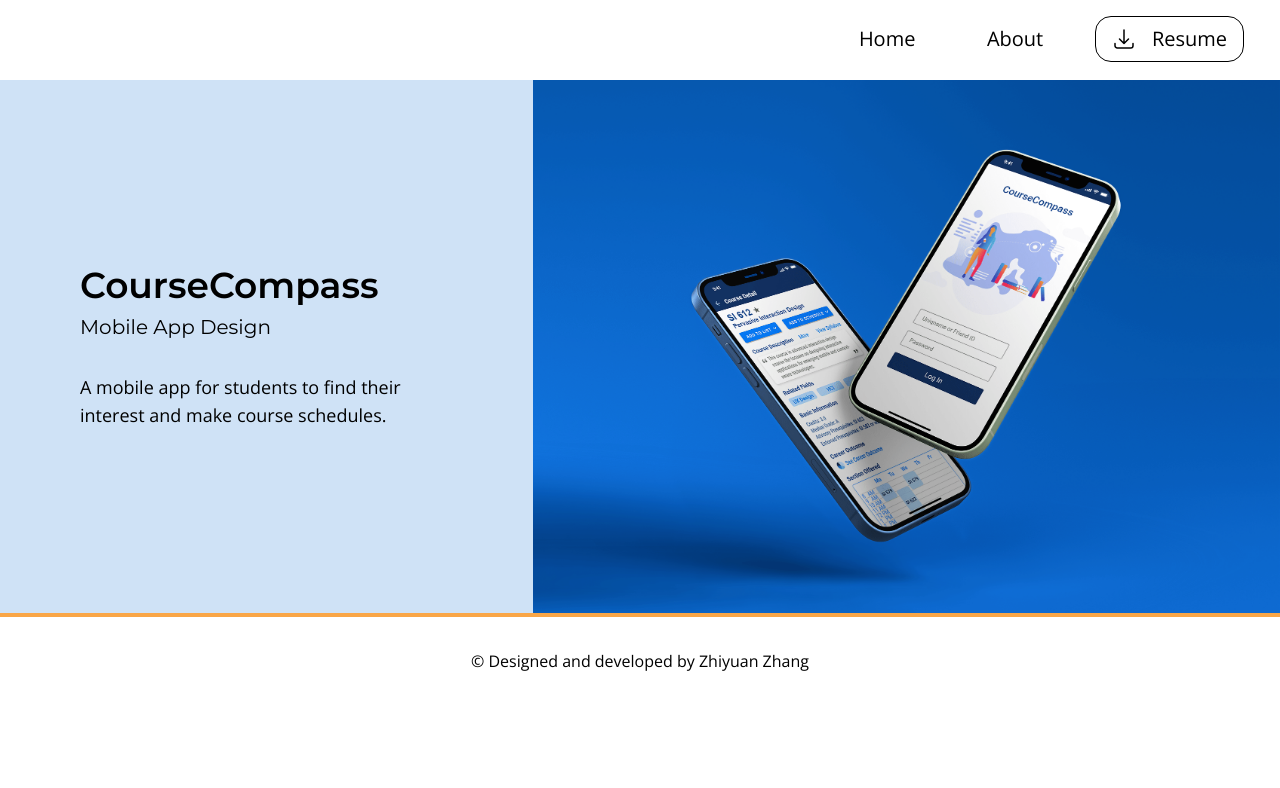
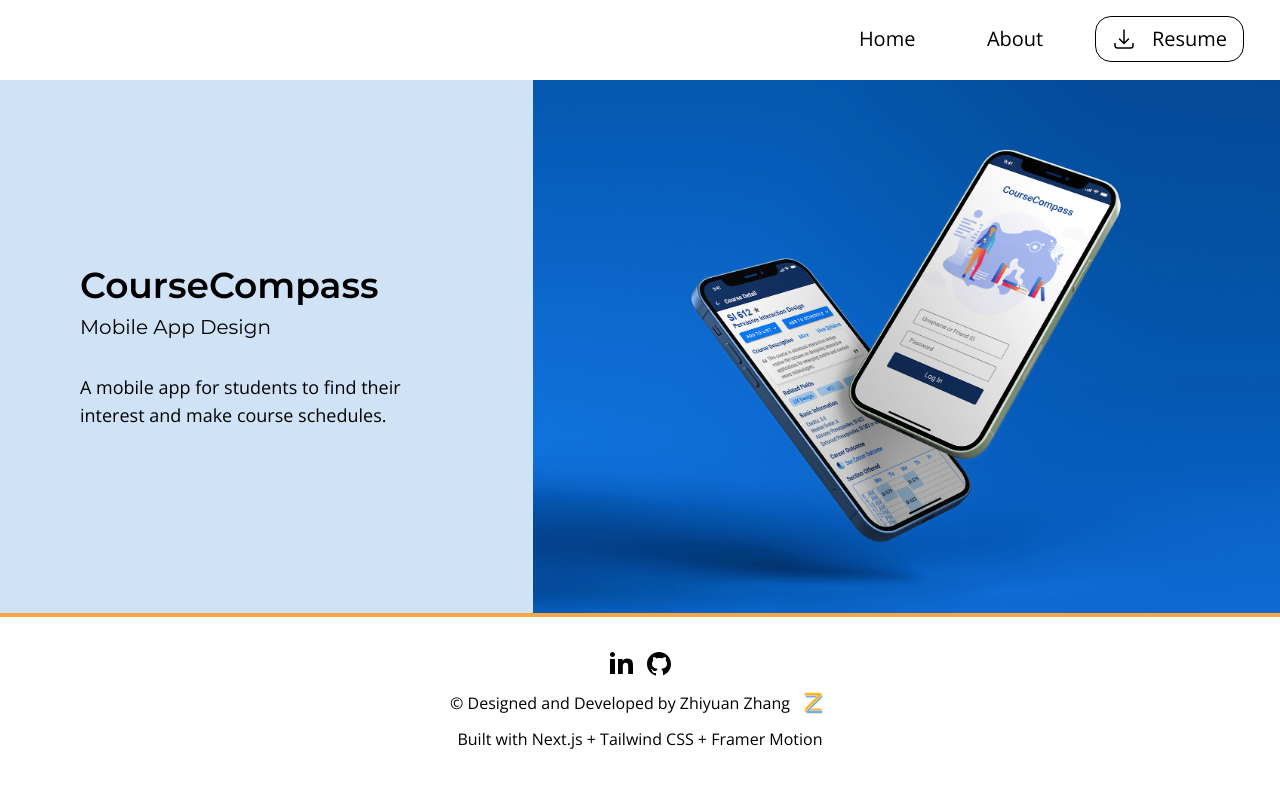
Before and after one commit to zhiyuan-Z/portfolio, a Next.js app: page /design in a window 1280 px wide. Shown: the top 788 px of the page. Built offline with nearby package versions, Linux system fonts and the light colour scheme.

Commit message:
Update footer

```diff
--- /dev/null
+++ b/src/components/Footer.js
@@ -0,0 +1,38 @@
+import Image from "next/image";
+import Link from "next/link";
+import logo from "../../public/logo.svg"
+
+const Footer = () => {
+  return (
+    <footer className="text-center p-8 flex flex-col items-center justify-center font-sans text-base gap-2">
+      <div className="flex gap-2">
+        <Link href="https://www.linkedin.com/in/zhiyuan-zhang-umich/">
+          <a target="_blank">
+            <svg xmlns="http://www.w3.org/2000/svg" x="0px" y="0px"
+              width="30" height="30"
+              viewBox="0 0 30 30"
+              fill="#000000">    <path d="M9,25H4V10h5V25z M6.501,8C5.118,8,4,6.879,4,5.499S5.12,3,6.501,3C7.879,3,9,4.121,9,5.499C9,6.879,7.879,8,6.501,8z M27,25h-4.807v-7.3c0-1.741-0.033-3.98-2.499-3.98c-2.503,0-2.888,1.896-2.888,3.854V25H12V9.989h4.614v2.051h0.065 c0.642-1.18,2.211-2.424,4.551-2.424c4.87,0,5.77,3.109,5.77,7.151C27,16.767,27,25,27,25z"></path></svg>
+          </a>
+        </Link>
+        <Link href="https://github.com/zhiyuan-Z">
+          <a target="_blank">
+            <svg xmlns="http://www.w3.org/2000/svg" x="0px" y="0px"
+              width="30" height="30"
+              viewBox="0 0 30 30"
+              fill="#000000">    <path d="M15,3C8.373,3,3,8.373,3,15c0,5.623,3.872,10.328,9.092,11.63C12.036,26.468,12,26.28,12,26.047v-2.051 c-0.487,0-1.303,0-1.508,0c-0.821,0-1.551-0.353-1.905-1.009c-0.393-0.729-0.461-1.844-1.435-2.526 c-0.289-0.227-0.069-0.486,0.264-0.451c0.615,0.174,1.125,0.596,1.605,1.222c0.478,0.627,0.703,0.769,1.596,0.769 c0.433,0,1.081-0.025,1.691-0.121c0.328-0.833,0.895-1.6,1.588-1.962c-3.996-0.411-5.903-2.399-5.903-5.098 c0-1.162,0.495-2.286,1.336-3.233C9.053,10.647,8.706,8.73,9.435,8c1.798,0,2.885,1.166,3.146,1.481C13.477,9.174,14.461,9,15.495,9 c1.036,0,2.024,0.174,2.922,0.483C18.675,9.17,19.763,8,21.565,8c0.732,0.731,0.381,2.656,0.102,3.594 c0.836,0.945,1.328,2.066,1.328,3.226c0,2.697-1.904,4.684-5.894,5.097C18.199,20.49,19,22.1,19,23.313v2.734 c0,0.104-0.023,0.179-0.035,0.268C23.641,24.676,27,20.236,27,15C27,8.373,21.627,3,15,3z"></path></svg>
+          </a>
+        </Link>
+      </div>
+      <div className="flex flex-row items-center justify-center">&copy; Designed and Developed by Zhiyuan Zhang
+        <Link href="/">
+          <a className="h-8 w-8 ml-2 inline relative">
+            <Image src={logo} alt="Zhiyuan Zhang's Logo" layout="fill" objectFit="contain" />
+          </a>
+        </Link>
+      </div>
+      <div>Built with <Link href="https://nextjs.org/"><a target="_blank">Next.js</a></Link> + <Link href="https://tailwindcss.com/"><a target="_blank">Tailwind CSS</a></Link> + <Link href="https://www.framer.com/motion/"><a target="_blank">Framer Motion</a></Link></div>
+    </footer>
+  )
+}
+
+export default Footer;
--- a/src/components/LightBox.js
+++ b/src/components/LightBox.js
@@ -13,7 +13,11 @@
 const LightBox = ({ images, border, width }) => {
   return (
     <div className={[`my-6 px-2 flex flex-col justify-center items-center mx-auto`]}>
-      <LightGallery mode="lg-fade" plugins={[lgThumbnail, lgZoom]} elementClassNames={`flex flex-row gap-4 w-[${width}]`}>
+      <LightGallery
+        mode="lg-fade"
+        plugins={[lgThumbnail, lgZoom]}
+        elementClassNames={`flex flex-row gap-4 w-[${width}]`}
+        licenseKey="0BB4AF29-8F084112-9BD59D1E-63D2ED15">
         {images?.map((image, index) => (
           <a
             // data-lg-size
--- a/src/pages/about.js
+++ b/src/pages/about.js
@@ -3,6 +3,7 @@
 import Link from 'next/link'
 import Navigation from '../components/Navigation'
 import myPhoto from '../../public/my_photo.jpg'
+import Footer from '../components/Footer'
 
 export default function About() {
 
@@ -48,12 +49,7 @@
           <div className="absolute -bottom-[15%] -right-[15%] w-1/2 h-1/2 bg-light-blue rounded-full mix-blend-multiply filter blur-5xl opacity-100 skew-y-12 rotate-[120deg] -z-50"></div>
         </div>
       </main>
-      <footer className="text-center p-8">
-        &copy; Designed and developed by Zhiyuan Zhang
-        {/* <span className={styles.logo}>
-            <Image src="/vercel.svg" alt="Vercel Logo" width={72} height={16} />
-          </span> */}
-      </footer>
+      <Footer />
 
     </div>
   )
--- a/src/pages/design.js
+++ b/src/pages/design.js
@@ -1,6 +1,7 @@
 import Head from "next/head";
 import Navigation from '../components/Navigation'
 import ProjectListings from "../components/ProjectListings";
+import Footer from '../components/Footer'
 
 export default function Design() {
   return (
@@ -16,12 +17,7 @@
       <main>
         <ProjectListings />
       </main>
-      <footer className="text-center p-8">
-        &copy; Designed and developed by Zhiyuan Zhang
-        {/* <span className={styles.logo}>
-            <Image src="/vercel.svg" alt="Vercel Logo" width={72} height={16} />
-          </span> */}
-      </footer>
+      <Footer />
 
     </div>
   )
--- a/src/pages/index.js
+++ b/src/pages/index.js
@@ -2,6 +2,7 @@
 import Image from 'next/image'
 import ProjectListings from '../components/ProjectListings'
 import Navigation from '../components/Navigation'
+import Footer from '../components/Footer'
 
 export default function Home() {
 
@@ -35,12 +36,7 @@
         </div>
         <ProjectListings home />
       </main>
-      <footer className="text-center p-8">
-        &copy; Designed and developed by Zhiyuan Zhang
-        {/* <span className={styles.logo}>
-            <Image src="/vercel.svg" alt="Vercel Logo" width={72} height={16} />
-          </span> */}
-      </footer>
+      <Footer />
 
     </div>
   )
--- a/src/pages/projects/coursecompass.js
+++ b/src/pages/projects/coursecompass.js
@@ -5,6 +5,7 @@
 import Carousel from "../../components/Carousel";
 import List from "../../components/List";
 import LightBox from "../../components/LightBox";
+import Footer from "../../components/Footer";
 
 export function classes(...classes) {
   return classes.filter(Boolean).join(' ');
@@ -447,12 +448,7 @@
           </div>
         </div>
       </main>
-      <footer className="text-center p-8">
-        &copy; Designed and developed by Zhiyuan Zhang
-        {/* <span className={styles.logo}>
-            <Image src="/vercel.svg" alt="Vercel Logo" width={72} height={16} />
-          </span> */}
-      </footer>
+      <Footer />
 
     </div>
   );
```
